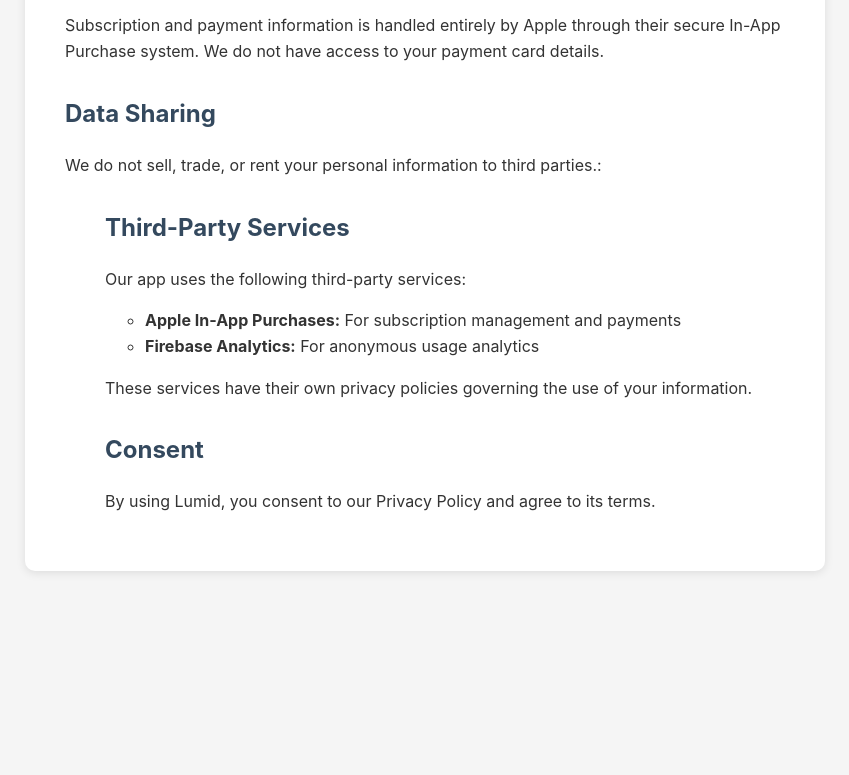
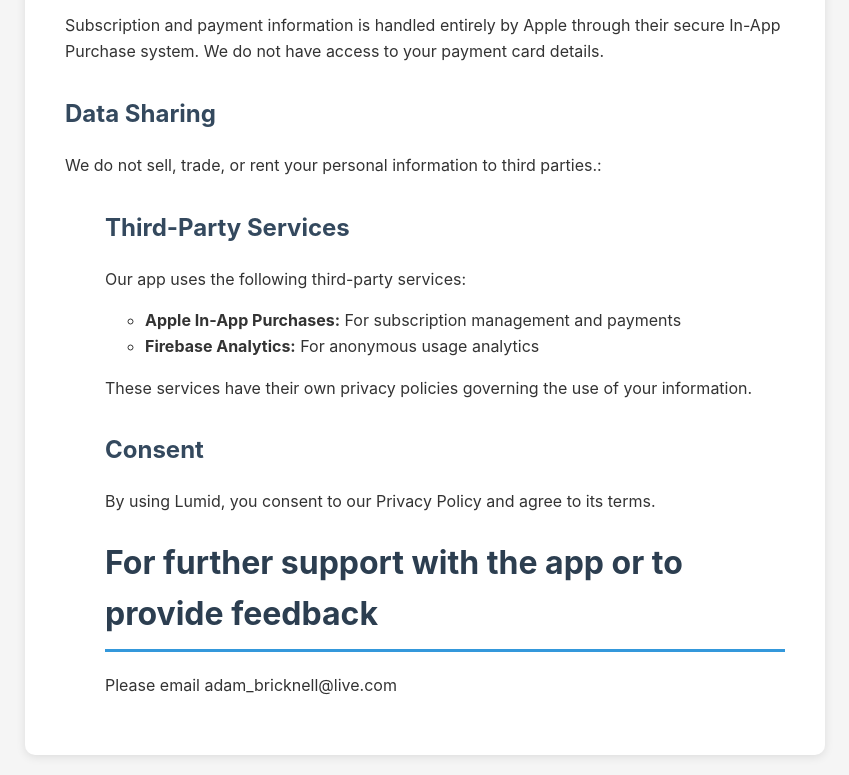
Before and after one commit to adam-jb/lumid_privacy, a plain HTML site: page index.html in a window 1280 px wide. Shown: the part 869-1644 px from the top of the page, without its empty margins (215-1064 px from the left). Before the commit the page ends 1460 px from the top, so only its background shows below. Drawn offline with Linux system fonts and the light colour scheme.

Commit message:
Update index.html

```diff
--- a/index.html
+++ b/index.html
@@ -79,6 +79,9 @@
 
         <h2>Consent</h2>
         <p>By using Lumid, you consent to our Privacy Policy and agree to its terms.</p>
+
+        <h1>For further support with the app or to provide feedback</h1>
+        <p>Please email adam_bricknell@live.com</p>
     </div>
 </body>
 </html>
```
